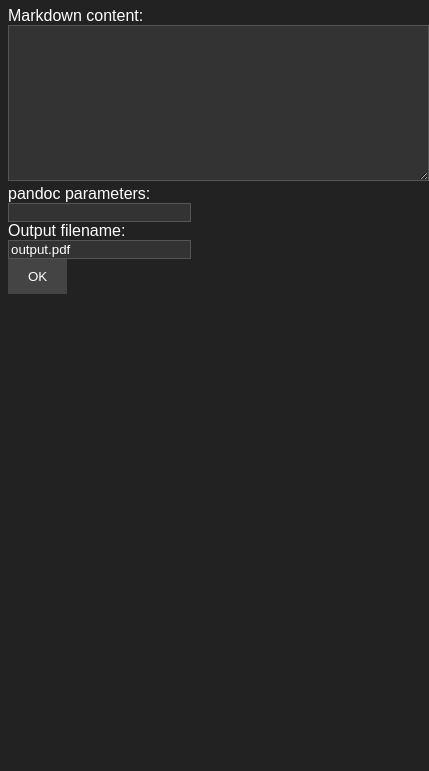
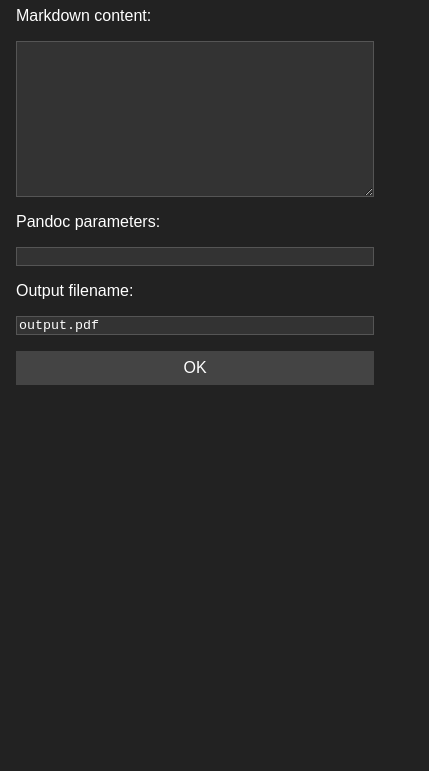
Before and after one commit to qkzk/paas, a plain HTML site: page static/index.html in a window 390 px wide. Shown: the part 73-844 px from the top of the page, 429 px wide, since content can reach past the window. Drawn offline with Linux system fonts and the light colour scheme.

Commit message:
service, responsive ui

```diff
--- a/static/index.html
+++ b/static/index.html
@@ -1,22 +1,28 @@
 <!DOCTYPE html>
-<html>
+<html lang="en">
 
 <head>
+  <meta charset="UTF-8">
   <title>Pandoc As A Service</title>
+  <meta name="viewport" content="width=device-width, initial-scale=1">
   <link rel="stylesheet" href="style.css">
 </head>
 
 <body>
   <h1>Pandoc As A Service</h1>
   <form id="documentForm">
-    <label for="content">Markdown content:</label><br>
-    <textarea id="content" name="content" rows="10" cols="50"></textarea><br>
-    <label for="parameters">pandoc parameters:</label><br>
-    <input type="text" id="parameters" name="parameters"><br>
-    <label for="output_filename">Output filename:</label><br>
-    <input type="text" id="output_filename" name="output_filename" value="output.pdf"><br>
+    <label for="content">Markdown content:</label>
+    <textarea id="content" name="content" rows="10"></textarea>
+
+    <label for="parameters">Pandoc parameters:</label>
+    <input type="text" id="parameters" name="parameters">
+
+    <label for="output_filename">Output filename:</label>
+    <input type="text" id="output_filename" name="output_filename" value="output.pdf">
+
     <button type="button" onclick="submitForm()">OK</button>
   </form>
+
   <script>
     function submitForm() {
       const content = document.getElementById('content').value;
--- a/static/style.css
+++ b/static/style.css
@@ -1,4 +1,5 @@
 body {
+  margin: 1em;
   background-color: #222;
   color: #fff;
   font-family: Arial, sans-serif;
@@ -8,8 +9,18 @@ h1 {
   color: #fff;
 }
 
+
+form {
+  display: flex;
+  flex-direction: column;
+  gap: 1em;
+}
+
 textarea,
 input {
+  width: 100%;
+  box-sizing: border-box;
+  font-family: monospace;
   background-color: #333;
   color: #fff;
   border: 1px solid #555;
@@ -19,7 +30,8 @@ button {
   background-color: #444;
   color: #fff;
   border: none;
-  padding: 10px 20px;
+  padding: 0.5em;
+  font-size: 1em;
   cursor: pointer;
 }
 
```
Also changed, not shown: 1 other file.
